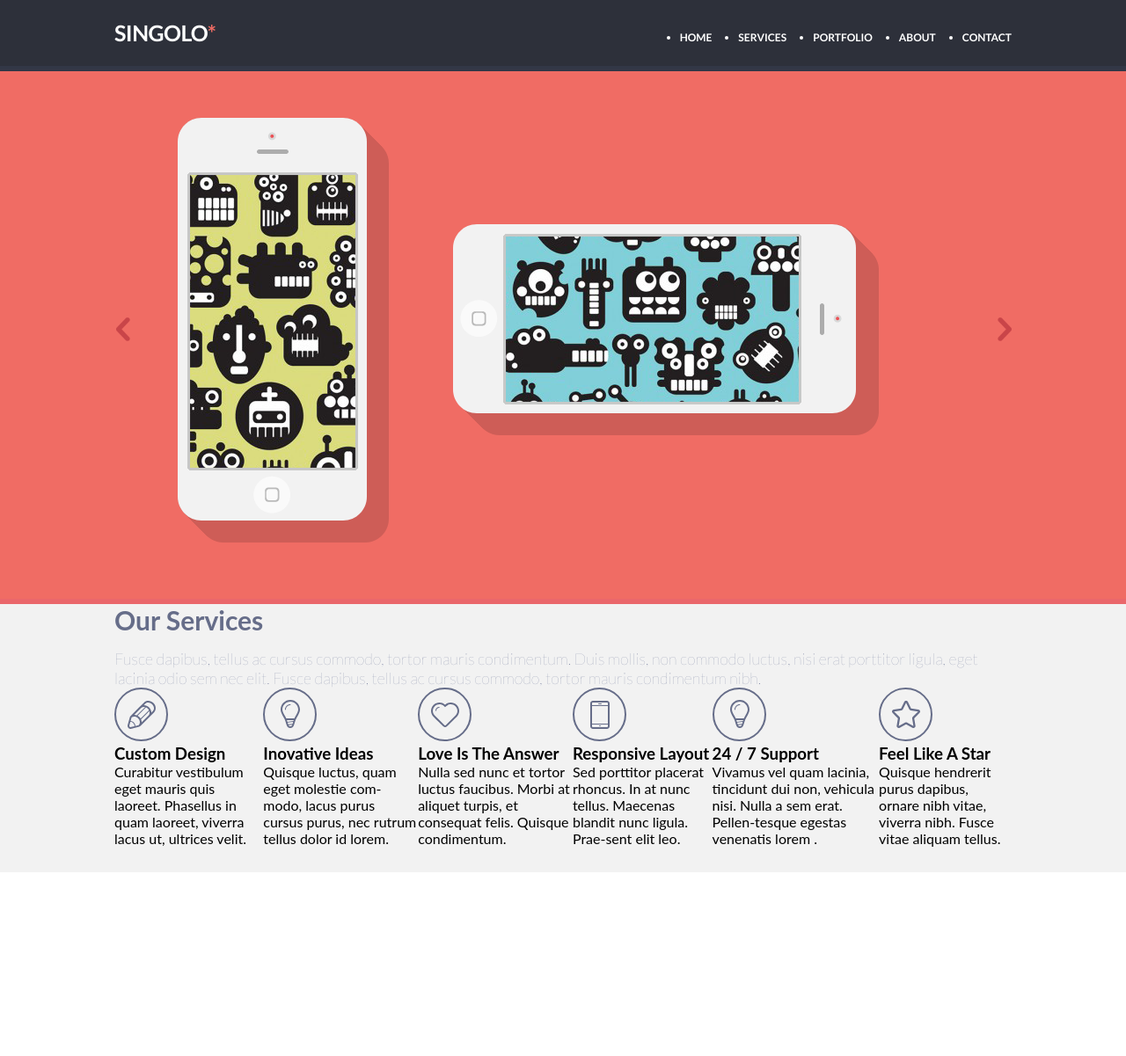
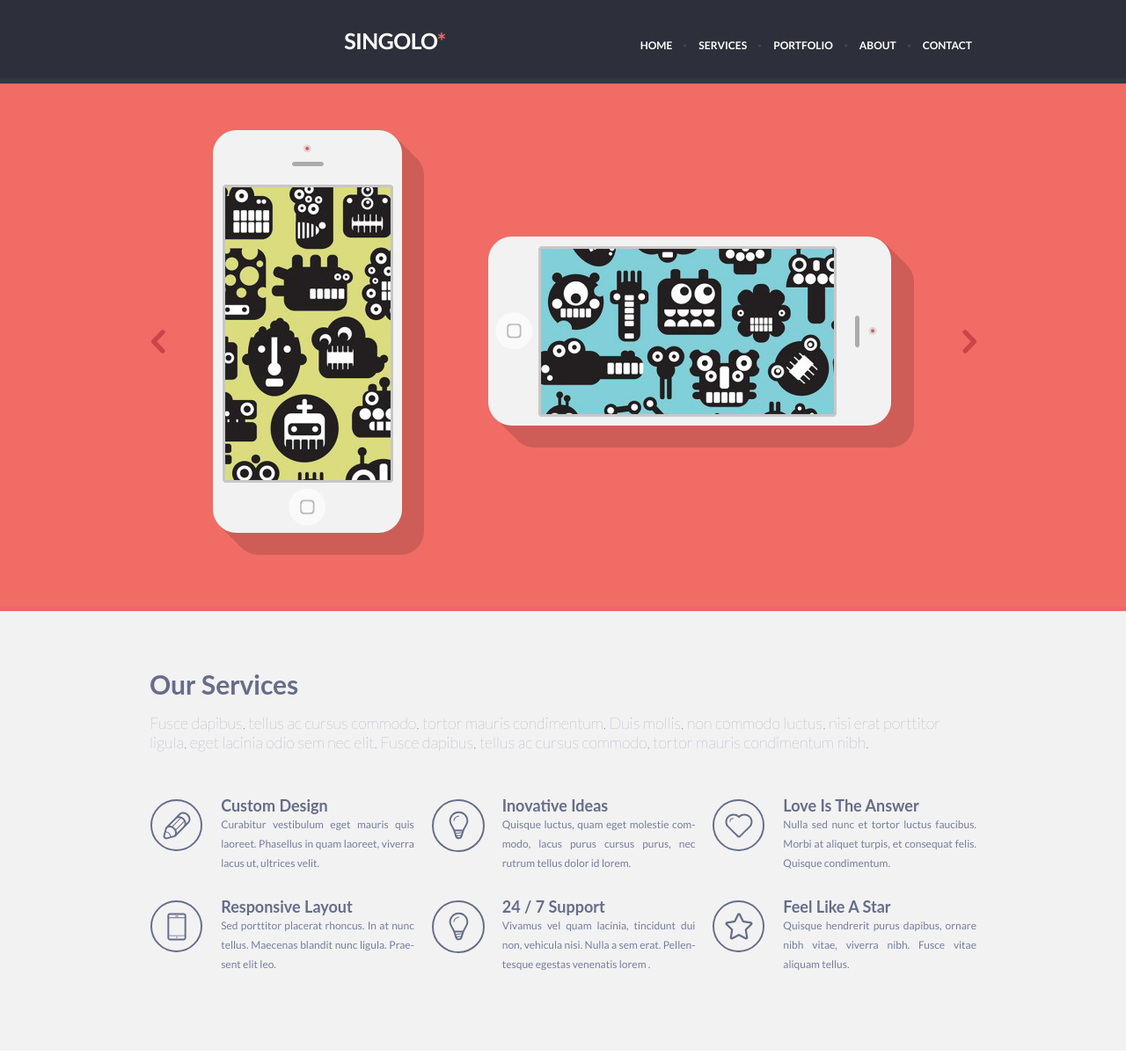
Before and after one commit to zhenya-band/singolo, a plain HTML site: page singolo1.html in a window 1280 px wide. Shown: the whole page at 88% size. Before the commit the page ends 998 px from the top, so only its background shows below. Drawn offline with Linux system fonts and the light colour scheme.

Commit message:
feat: add styles for services

```diff
--- a/singolo1.css
+++ b/singolo1.css
@@ -39,10 +39,18 @@ body{
   font-family: 'Lato', Verdana, sans-serif;;
   font-size: 1.6rem;
 
+
+}
+
+*,
+*:before,
+*:after {
+    box-sizing: border-box;
 }
 
 h1, h2, h3, h4, h5, h6 {
     margin: 0;
+    font-size: 0;
 }
 p {
     margin: 0;
@@ -56,15 +64,16 @@ ul {
 
 
 .container{
-
+  width: 100%;
   max-width: 1020px;
   margin: 0 auto;
+  padding: 0px 40px;
 
 
 }
 
 .header{
-  padding: 25px 0 25px;
+  padding: 34px 0 30px;
   background-color: #2d303a;
   border-bottom: solid 6px #323746;
   font-family: LatoBold, sans-serif;
@@ -76,33 +85,32 @@ ul {
   display: flex;
   justify-content: space-between;
   align-items: baseline;
+
 }
 
-.header__logo h1{
+.header__logo {
   font-size: 2.5rem;
   font-weight: 700;
   line-height: 1;
-  letter-spacing: -.55px;
+  letter-spacing: -0.55px;
   text-transform: uppercase;
   cursor: pointer;
+  color: #fff;
 }
-
-.logo-link{
-  text-decoration: none;
-  color: #ffffff;
-}
-
-.logo-link span{
+.header__logo span{
   color: #f06c64;
 }
 
 .nav{
-
+  margin-right: 5px;
 }
 .nav__list{
   display: flex;
   color: #fff;
   font-size: 1.2rem;
+  list-style: none;
+  font-weight: 700;
+  /*margin: 0px 33px 0px 0px;*/
 
 }
 
@@ -111,14 +119,40 @@ ul {
 }
 
 .nav__list__item{
-  margin-left: 30px;
+  margin-right: 30px;
   text-transform: uppercase;
+  position: relative;
+
 }
+
+.nav__list__item:after {
+    content: "";
+    background-color: #434759;
+    width: 3px;
+    height: 3px;
+    border-radius: 50%;
+    position: absolute;
+    top: 50%;
+    right: -16px;
+    transform: translateY(-50%);
+
+}
+
 
 .nav__list__item:hover{
   cursor: pointer;
-    color:#f06c64;
+  color:#f06c64;
 }
+
+.nav__list__item:last-child{
+      margin-right: 0;
+
+}
+.nav__list__item:last-child:after {
+    width: 0;
+}
+
+
 
 
 
@@ -163,6 +197,10 @@ ul {
   background-color: #f2f2f2;
   padding-bottom: 29px;
   margin-bottom: 6px;
+  height: 500px;
+}
+.services .container {
+  padding-top: 65px;
 }
 .serveses-items{
   display: flex;
@@ -178,3 +216,45 @@ ul {
   color: #767e9e;
   margin-top: 15px;
 }
+
+.services .serveses-items {
+  max-width: 980px;
+  display: flex;
+  flex-wrap: wrap;
+  justify-content: space-between;
+  align-items: center;
+  margin-top: 53px;
+}
+
+.services-element {
+  display: flex;
+  align-items: flex-start;
+  max-width: 32%;
+  color: #666d89;
+  margin-bottom: 30px;
+}
+.services-element img {
+  width: 20%;
+  margin: 1px;
+}
+.services-element_text {
+  margin-left: 19px;
+  margin-top: -3px;
+  overflow: hidden;
+}
+
+.services-element_text h3 {
+  font-size: 18px;
+
+
+}
+
+.services-element_text p {
+  font-family: LatoRegular,sans-serif;
+  color: #767e9e;
+  font-size: 12px;
+  line-height: 22px;
+  text-align: justify;
+  max-height: 136px;
+  overflow: hidden;
+}
--- a/singolo1.html
+++ b/singolo1.html
@@ -18,6 +18,8 @@
             <h1>Singolo<span>*</span></h1>
           </a>
         </div>
+        <h1 class="header__logo">Singolo<span>*</span></h1>
+
         <nav class="nav">
           <ul class="nav__list">
             <li class="nav__list__item">Home</li>
```
